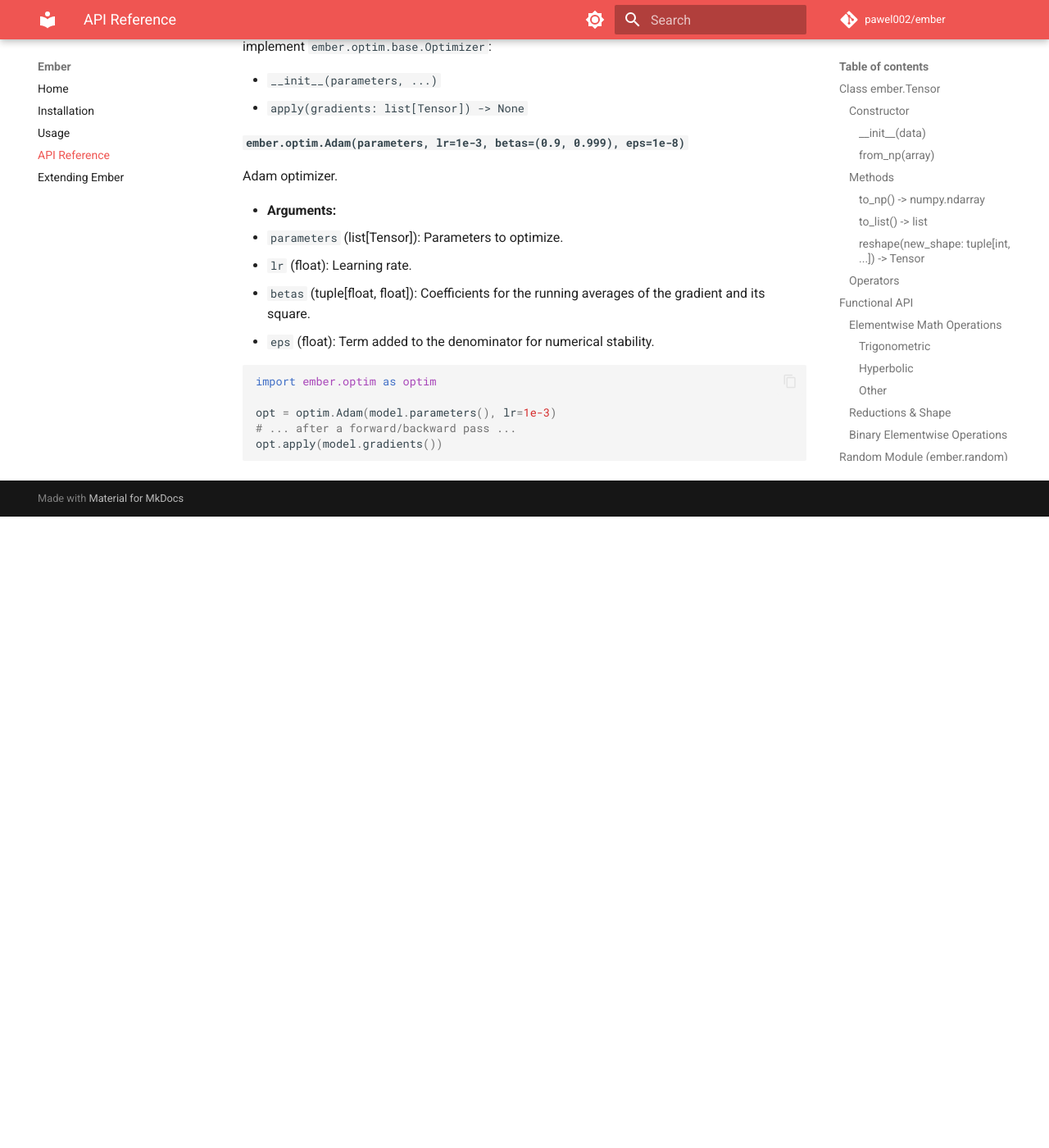
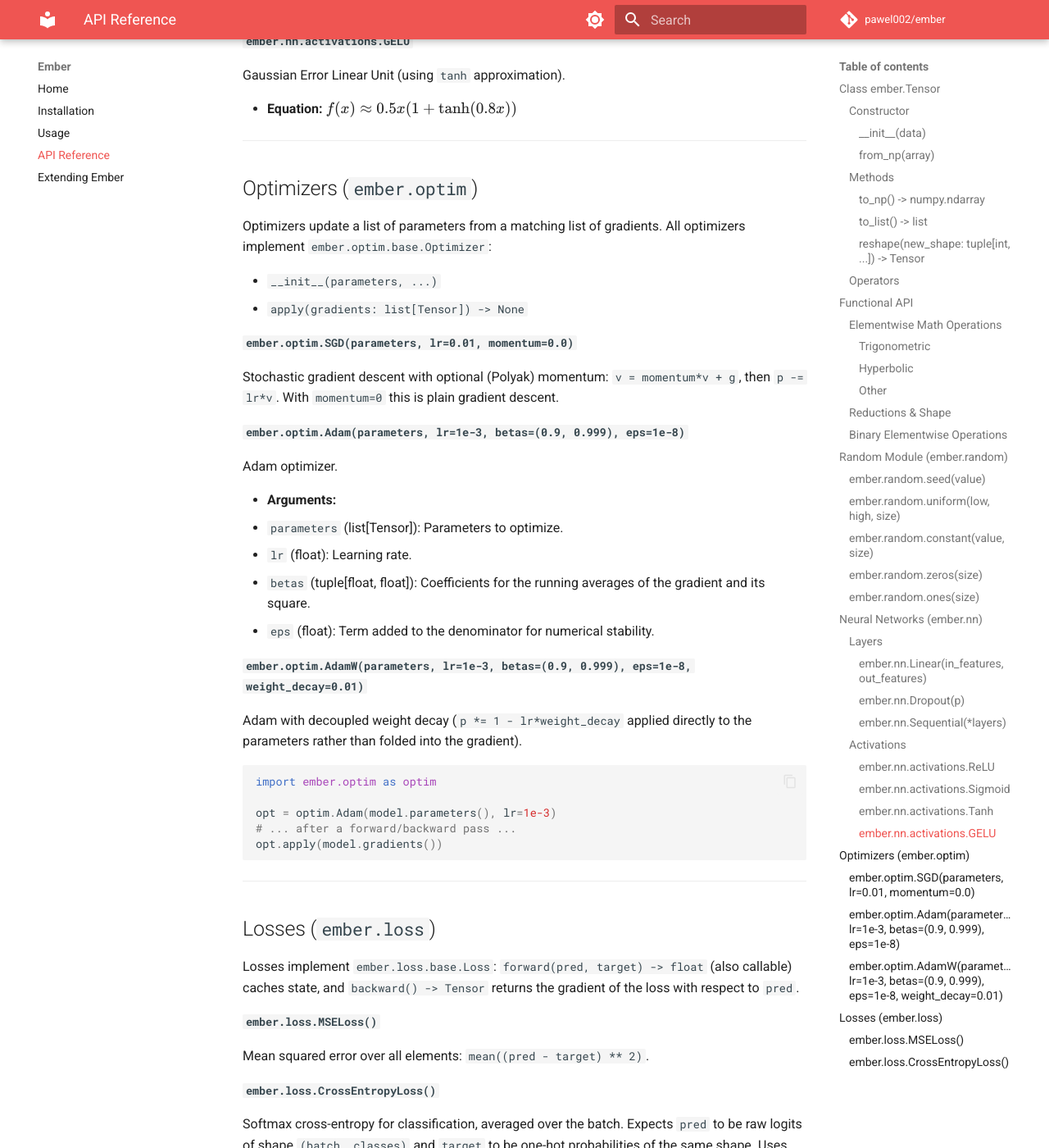
Before and after one commit to pawel002/ember, an MkDocs documentation site: the page built from docs/api.md, in a window 1280 px wide and 1400 px high, scrolled down 6825 px. Shown: the whole window at 82% size. Built offline with MkDocs 1.6.1 and Material for MkDocs 9.7.7, drawn with Linux system fonts in a browser that asks for light colours; comment, search, counter and statistics services are not loaded; before the commit the page ends 7455 px from its top, so only the background shows below that; some of the changed text lies outside the part shown.

Commit message:
docs: document new ops, losses, and optimizers
Document ember.log, amax, softmax, keepdims and batched matmul; add the
ember.loss module and the SGD/AdamW optimizers to the API reference; update
the training example to use the loss module; refresh TODO.

````diff
--- a/docs/api.md
+++ b/docs/api.md
@@ -100,6 +100,7 @@
 | Function | Description | Equation |
 | :--- | :--- | :--- |
 | `ember.exp(x)` | Exponential | $b_i = e^{a_i}$ |
+| `ember.log(x)` | Natural logarithm | $b_i = \ln(a_i)$ |
 | `ember.sqrt(x)` | Square root | $b_i = \sqrt{a_i}$ |
 
 ### Reductions & Shape
@@ -107,8 +108,13 @@
 | Function | Description |
 | :--- | :--- |
 | `ember.sum(x)` | Sum of all elements (returns a `float`). |
-| `ember.sum(x, axis=k)` | Sum along `axis` `k`, returning a `Tensor`. |
+| `ember.sum(x, axis=k, keepdims=False)` | Sum along `axis` `k`, returning a `Tensor`. |
+| `ember.amax(x, axis=k, keepdims=False)` | Maximum along `axis` `k` (reduction; distinct from the element-wise `ember.max`). |
+| `ember.softmax(x, axis=-1)` | Numerically-stable softmax along `axis`. |
 | `ember.T(x)` | Transpose of a 2-D tensor. |
+
+Matrix multiplication (`@`) supports 2-D operands and batched N-D operands
+whose leading (batch) dimensions match, e.g. `(B, n, k) @ (B, k, m) -> (B, n, m)`.
 
 ### Binary Elementwise Operations
 
@@ -244,6 +250,10 @@
 - `__init__(parameters, ...)`
 - `apply(gradients: list[Tensor]) -> None`
 
+#### `ember.optim.SGD(parameters, lr=0.01, momentum=0.0)`
+Stochastic gradient descent with optional (Polyak) momentum: `v = momentum*v + g`,
+then `p -= lr*v`. With `momentum=0` this is plain gradient descent.
+
 #### `ember.optim.Adam(parameters, lr=1e-3, betas=(0.9, 0.999), eps=1e-8)`
 Adam optimizer.
 
@@ -253,6 +263,10 @@
   - `betas` (tuple[float, float]): Coefficients for the running averages of the gradient and its square.
   - `eps` (float): Term added to the denominator for numerical stability.
 
+#### `ember.optim.AdamW(parameters, lr=1e-3, betas=(0.9, 0.999), eps=1e-8, weight_decay=0.01)`
+Adam with decoupled weight decay (`p *= 1 - lr*weight_decay` applied directly to
+the parameters rather than folded into the gradient).
+
 ```python
 import ember.optim as optim
 
@@ -260,3 +274,27 @@
 # ... after a forward/backward pass ...
 opt.apply(model.gradients())
 ```
+
+---
+
+## Losses (`ember.loss`)
+
+Losses implement `ember.loss.base.Loss`: `forward(pred, target) -> float`
+(also callable) caches state, and `backward() -> Tensor` returns the gradient
+of the loss with respect to `pred`.
+
+#### `ember.loss.MSELoss()`
+Mean squared error over all elements: `mean((pred - target) ** 2)`.
+
+#### `ember.loss.CrossEntropyLoss()`
+Softmax cross-entropy for classification, averaged over the batch. Expects
+`pred` to be raw logits of shape `(batch, classes)` and `target` to be one-hot
+probabilities of the same shape. Uses the log-sum-exp trick for stability.
+
+```python
+import ember.loss as loss
+
+criterion = loss.CrossEntropyLoss()
+value = criterion(logits, one_hot_targets)  # scalar float
+grad = criterion.backward()                 # Tensor, dL/dlogits
+```
````
Also changed, not shown: TODO.md (+8 -1 lines), docs/extending.md (+4 -3 lines), docs/usage.md (+6 -4 lines).
